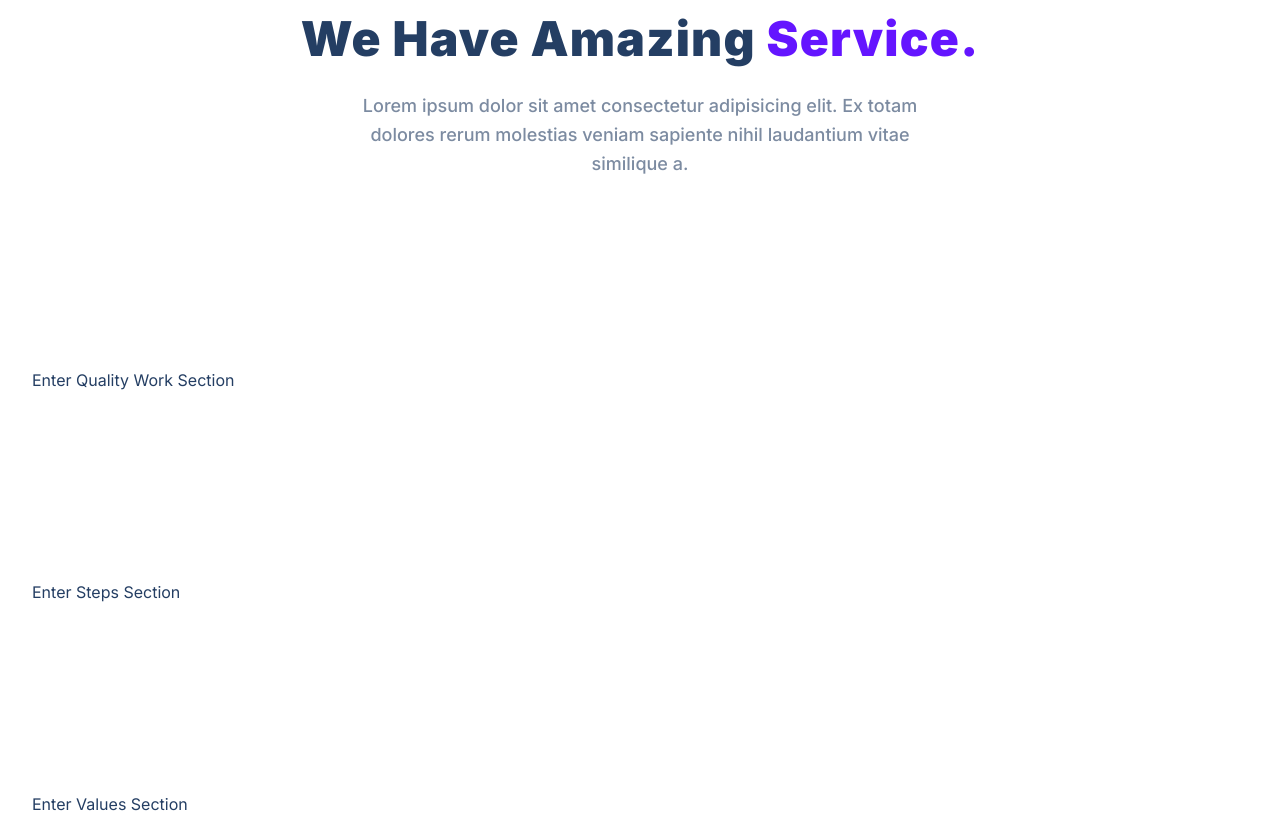
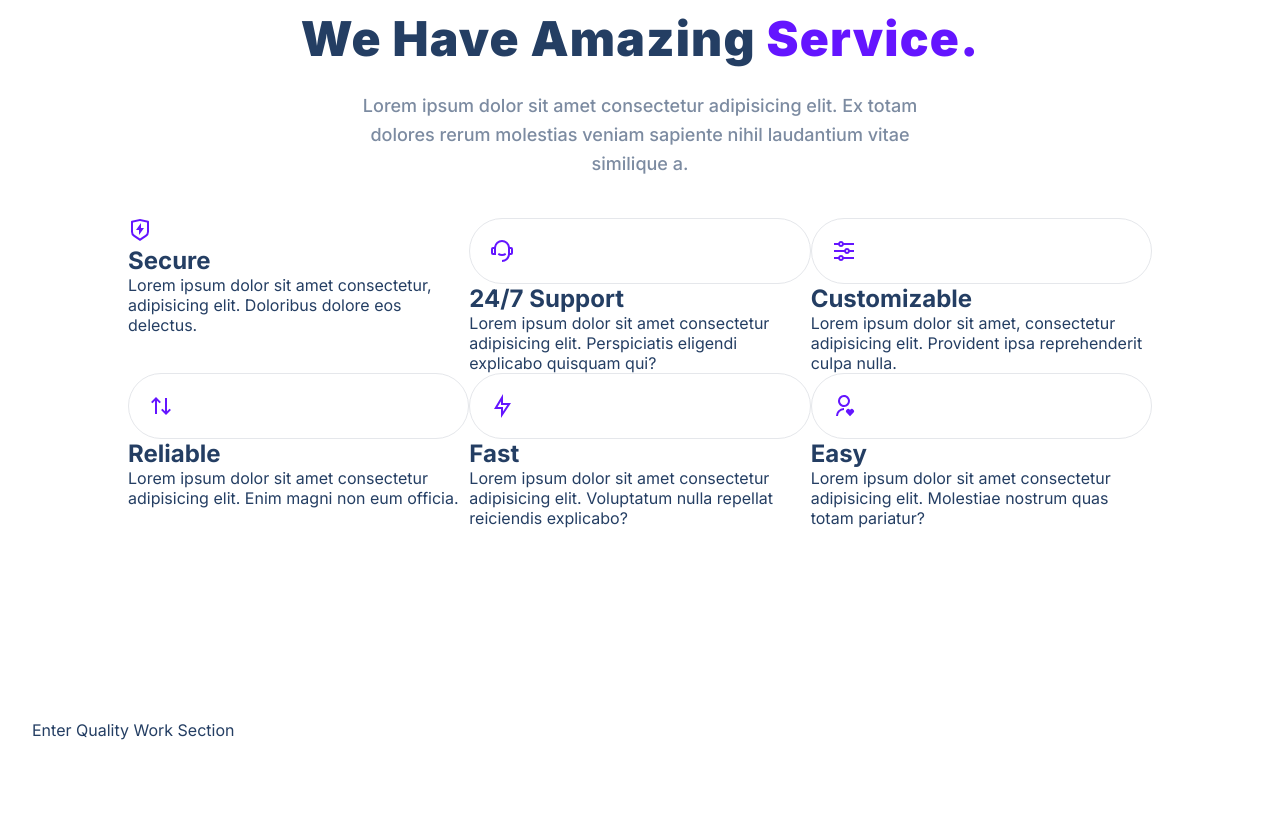
Before and after one commit to MikeMe28/Treact-Project-2, a plain HTML site: page index.html in a window 1280 px wide. Shown: the part 859-1686 px from the top of the page. Drawn offline with Linux system fonts and the light colour scheme.

Commit message:
2nd update

```diff
--- a/index.html
+++ b/index.html
@@ -65,17 +65,20 @@
                     <div class="first__div">
                     <h1>Beautiful React Templates <span class="purple"> for you. </span> </h1>
                     <p class="header__description--para">Our templates are easy to setup, understand and customize. Fully modular with a variety of pages and components</p>
+                    <div class="header__email">
                     <input type="text" class="header__email" placeholder="Your E-mail Address">
                     <button class="header__email--btn">Get Started</button>
+                    </div>
                     <p class="trust__cust">Our Trusted Customers</p>
                     <figure>
                         <img src="./assets/customers-logo-strip.680ac7c2e8ae28161d2c.png" class="header__logo" alt="">
                     </figure>
                     </div>
-                    <div class="second__div"></div>
-                    <figure>
-                        <img src="./assets/design-illustration-2.6da6a00b20c07c4a9b65d1870679e1b8.svg" class="header__img" alt="">
-                    </figure>
+                    <div class="second__div">
+                        <figure>
+                            <img src="./assets/design-illustration-2.6da6a00b20c07c4a9b65d1870679e1b8.svg" class="header__img" alt="">
+                        </figure>
+                    </div>
             </div>
         </header>
     </section>
@@ -86,6 +89,74 @@
                     <h4 class="features__tag"><span class="purple">Features</span></h4>
                     <h1 class="features__title">We Have Amazing <span class="purple">Service.</span></h1>
                     <h2 class="features__para">Lorem ipsum dolor sit amet consectetur adipisicing elit. Ex totam dolores rerum molestias veniam sapiente nihil laudantium vitae similique a.</h2>
+                    <div class="features">
+                        <div class="feature">
+                            <div class="features__row">
+                                <figure class="feature__img">
+                                    <img src="./assets/shield-icon.daefe14b320b14fbd9cbd18908ac93ec.svg" alt="">
+                                </figure>
+                                <div class="feature__text">
+                                    <h2 class="feature__title">Secure</h2>
+                                    <p class="feature__para">Lorem ipsum dolor sit amet consectetur, adipisicing elit. Doloribus dolore eos delectus.</p>
+                                </div>
+                            </div>
+                        </div>
+                        <div class="feature">
+                            <div class="features__row">
+                                <figure class="figure__img">
+                                    <img src="./assets/support-icon.f9253ffa8cb6ffde5bbaa05eb5136375.svg" alt="">
+                                </figure>
+                                <div class="feature__text">
+                                    <h2 class="feature__title">24/7 Support</h2>
+                                    <p class="feature__para">Lorem ipsum dolor sit amet consectetur adipisicing elit. Perspiciatis eligendi explicabo quisquam qui?</p>
+                                </div>
+                            </div>
+                        </div>
+                        <div class="feature">
+                            <div class="features__row">
+                                <figure class="figure__img">
+                                    <img src="./assets/customize-icon.367468c90fd796009b97fbfba67b2c6a.svg" alt="">
+                                </figure>
+                                <div class="feature__text">
+                                    <h2 class="feature__title">Customizable</h2>
+                                    <p class="feature__para">Lorem ipsum dolor sit amet, consectetur adipisicing elit. Provident ipsa reprehenderit culpa nulla.</p>
+                                </div>
+                            </div>
+                        </div>
+                        <div class="feature">
+                            <div class="features__row">
+                                <figure class="figure__img">
+                                    <img src="./assets/reliable-icon.1367510a8f0a1bec76dc425d25f92f43.svg" alt="">
+                                </figure>
+                                <div class="feature__text">
+                                    <h2 class="feature__title">Reliable</h2>
+                                    <p class="feature__para">Lorem ipsum dolor sit amet consectetur adipisicing elit. Enim magni non eum officia.</p>
+                                </div>
+                            </div>
+                        </div>
+                        <div class="feature">
+                            <div class="features__row">
+                                <figure class="figure__img">
+                                    <img src="./assets/fast-icon.dbb971a73d4805d2fc3bcdacdb55beba.svg" alt="">
+                                </figure>
+                                <div class="feature__text">
+                                    <h2 class="feature__title">Fast</h2>
+                                    <p class="feature__para">Lorem ipsum dolor sit amet consectetur adipisicing elit. Voluptatum nulla repellat reiciendis explicabo?</p>
+                                </div>
+                            </div>
+                        </div>
+                        <div class="feature">
+                            <div class="features__row">
+                                <figure class="figure__img">
+                                    <img src="./assets/simple-icon.673b7e1750b2a4ef32907fc164828d00.svg" alt="">
+                                </figure>
+                                <div>
+                                    <h2 class="feature__title">Easy</h2>
+                                    <p class="feature__para">Lorem ipsum dolor sit amet consectetur adipisicing elit. Molestiae nostrum quas totam pariatur?</p>
+                                </div>
+                            </div>
+                        </div>
+                    </div>
                 </div>
             </div>
         </section>
--- a/style.css
+++ b/style.css
@@ -155,6 +155,10 @@ HEADER / ABOUT US ↓
 
 */
 
+.header__email {
+    width: 100%;
+    max-width: 448px;
+}
 
 header .row {
     display: flex;
@@ -184,7 +188,7 @@ header .row {
 }
 
 .trust__cust {
-    margin-top: 16px;
+    margin-top: 50px;
     color: #7c8ba1;
 }
 
@@ -239,6 +243,28 @@ FEATURES ↓
     line-height: 1.625;
 }
 
+.features{
+    display: flex;
+    flex-wrap: wrap;
+    margin-top: 40px;
+}
+
+.feature{
+    width: calc(100% / 3);
+}
+
+.feature__row {
+    display: flex;
+    align-items: flex-start;
+    padding: 32px 24px;
+}
+
+.figure__img{
+    display: flex;
+    padding:  20px;
+    border: 1px solid #e5e7eb;
+    border-radius: 500px;
+}
 
 /*
 
```
